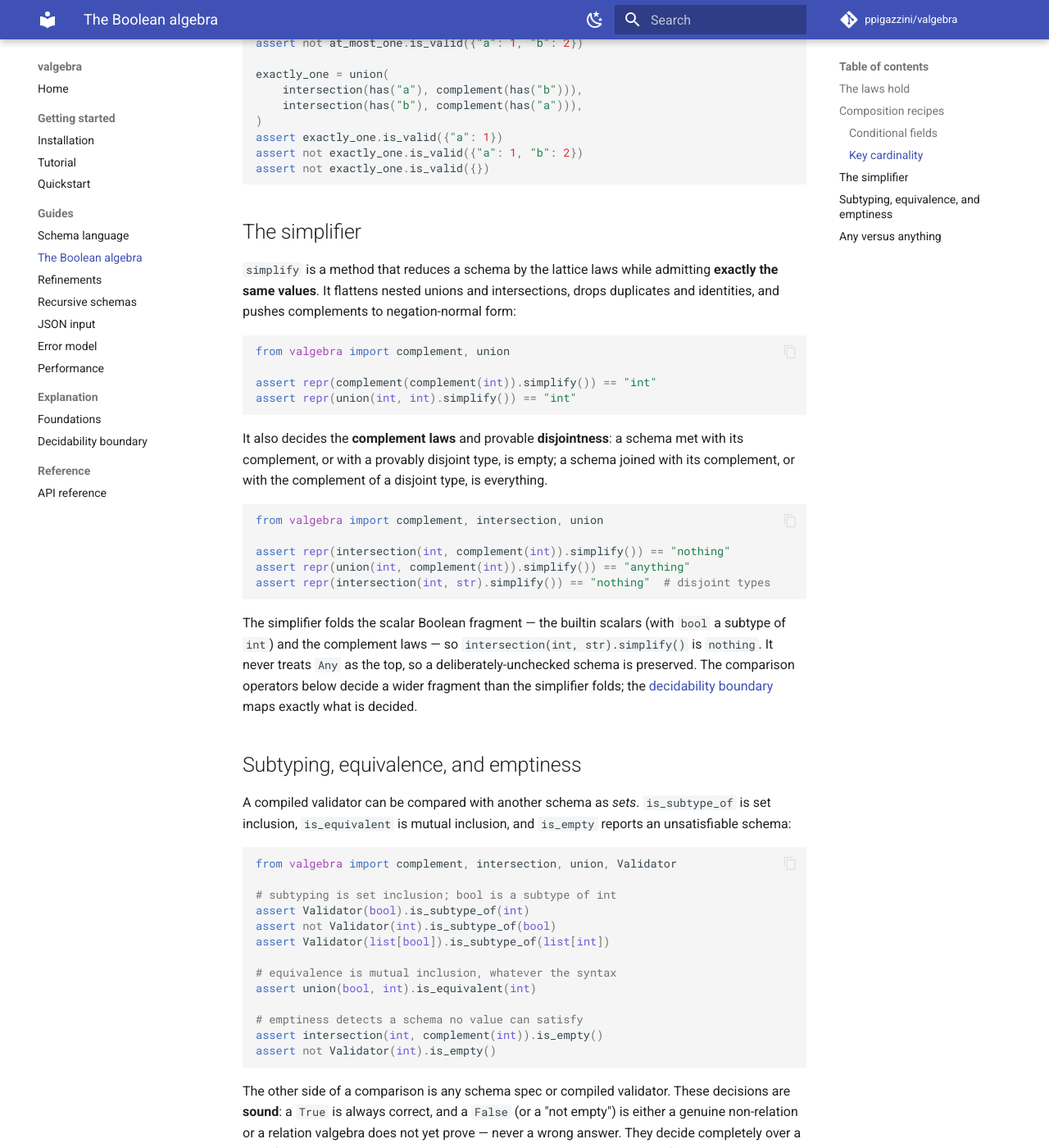
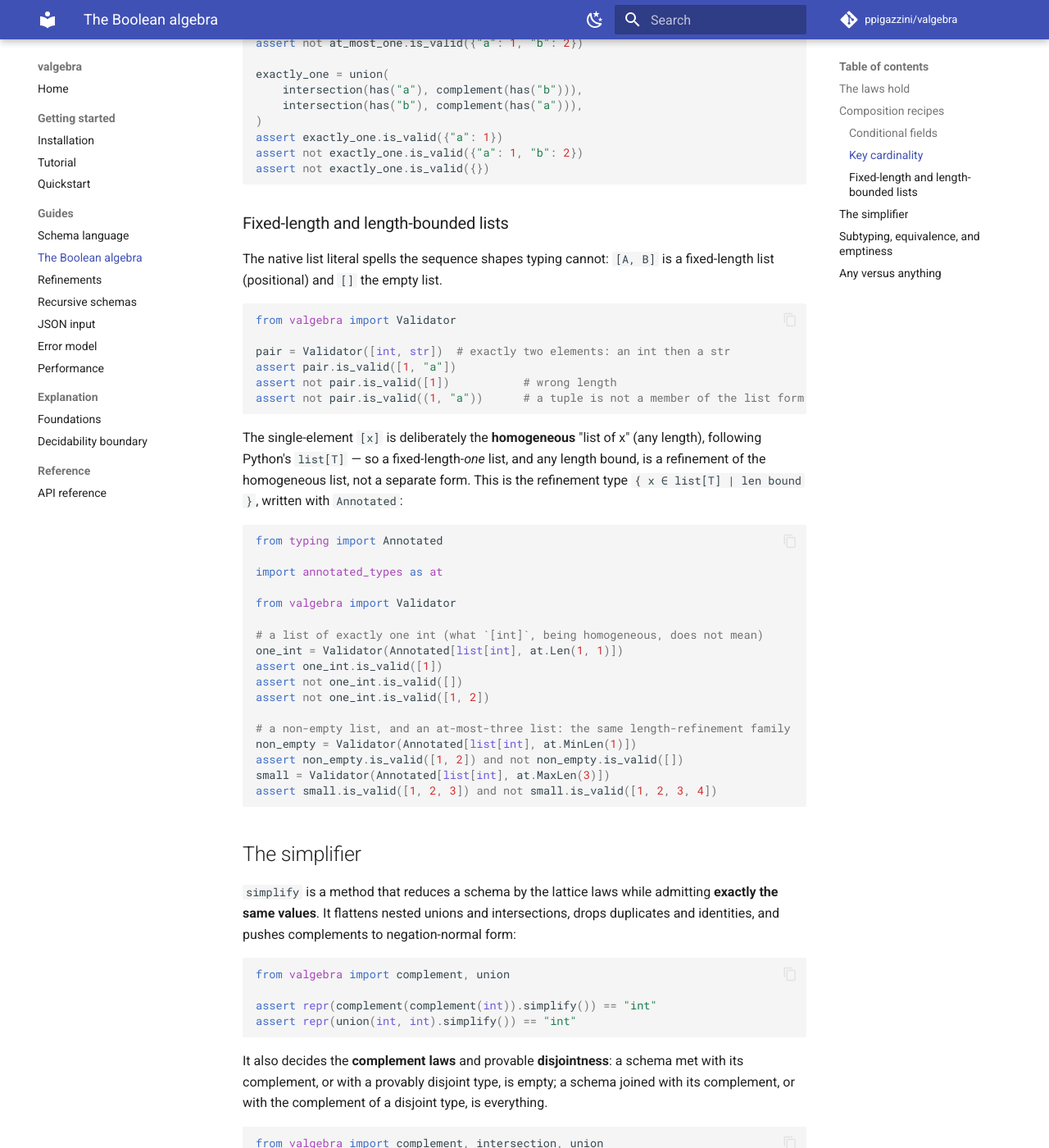
Before and after one commit to ppigazzini/valgebra, an MkDocs documentation site: the page built from docs/algebra.md, in a window 1280 px wide and 1400 px high, scrolled down 3046 px. Shown: the whole window at 82% size. Built offline with MkDocs 1.6.1 and Material for MkDocs 9.7.7, drawn with Linux system fonts in a browser that asks for light colours; comment, search, counter and statistics services are not loaded.

Commit message:
docs: spell fixed-length and length-bounded lists as recipes
Record, alongside the conditional-field and key-cardinality recipes, how
to spell a fixed-length list and a length-bounded list with the algebra:
the native literal gives the fixed-length and empty forms directly, while
a single-element list is the homogeneous list of its element, so a
length-one list and any length bound are a length refinement of the
homogeneous list rather than a separate form.

````diff
--- a/docs/algebra.md
+++ b/docs/algebra.md
@@ -161,6 +161,45 @@ assert not exactly_one.is_valid({"a": 1, "b": 2})
 assert not exactly_one.is_valid({})
 ```
 
+### Fixed-length and length-bounded lists
+
+The native list literal spells the sequence shapes typing cannot: `[A, B]` is a
+fixed-length list (positional) and `[]` the empty list.
+
+```python
+from valgebra import Validator
+
+pair = Validator([int, str])  # exactly two elements: an int then a str
+assert pair.is_valid([1, "a"])
+assert not pair.is_valid([1])           # wrong length
+assert not pair.is_valid((1, "a"))      # a tuple is not a member of the list form
+```
+
+The single-element `[x]` is deliberately the **homogeneous** "list of x" (any
+length), following Python's `list[T]` — so a fixed-length-*one* list, and any
+length bound, is a refinement of the homogeneous list, not a separate form. This
+is the refinement type `{ x ∈ list[T] | len bound }`, written with `Annotated`:
+
+```python
+from typing import Annotated
+
+import annotated_types as at
+
+from valgebra import Validator
+
+# a list of exactly one int (what `[int]`, being homogeneous, does not mean)
+one_int = Validator(Annotated[list[int], at.Len(1, 1)])
+assert one_int.is_valid([1])
+assert not one_int.is_valid([])
+assert not one_int.is_valid([1, 2])
+
+# a non-empty list, and an at-most-three list: the same length-refinement family
+non_empty = Validator(Annotated[list[int], at.MinLen(1)])
+assert non_empty.is_valid([1, 2]) and not non_empty.is_valid([])
+small = Validator(Annotated[list[int], at.MaxLen(3)])
+assert small.is_valid([1, 2, 3]) and not small.is_valid([1, 2, 3, 4])
+```
+
 ## The simplifier
 
 `simplify` is a method that reduces a schema by the lattice laws while admitting
````
